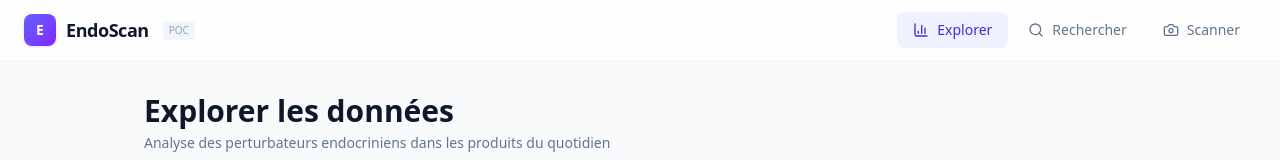
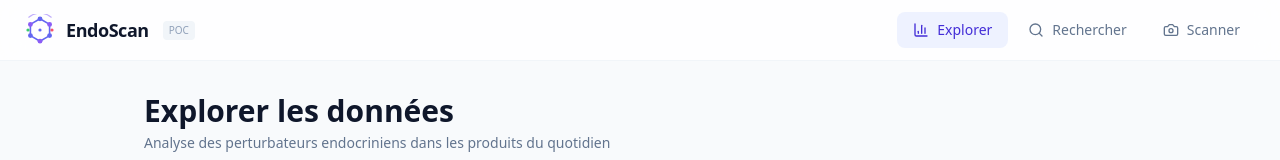
Before and after one commit to Hibashii/EndoScan, a React (Vite) app in the folder frontend/: page / in a window 1280 px wide. Shown: the top 160 px of the page. Built offline with nearby package versions, Linux system fonts and the light colour scheme.

Commit message:
add logo

```diff
--- a/frontend/src/components/Navbar.jsx
+++ b/frontend/src/components/Navbar.jsx
@@ -12,9 +12,7 @@
       {/* Desktop top navbar */}
       <nav className="hidden md:flex items-center justify-between px-6 py-3 bg-white/80 backdrop-blur-md border-b border-slate-100 sticky top-0 z-50">
         <div className="flex items-center gap-2.5">
-          <div className="w-8 h-8 rounded-lg bg-gradient-to-br from-indigo-500 to-violet-600 flex items-center justify-center shadow-sm">
-            <span className="text-white text-sm font-bold">E</span>
-          </div>
+           <img src="/logo.svg" alt="EndoScan" className="w-8 h-8" />
           <span className="text-lg font-semibold text-slate-900 tracking-tight">EndoScan</span>
           <span className="text-[10px] text-slate-400 bg-slate-100 px-1.5 py-0.5 rounded ml-1">POC</span>
         </div>
```
Also changed, not shown: frontend/public/logo.svg (added).
